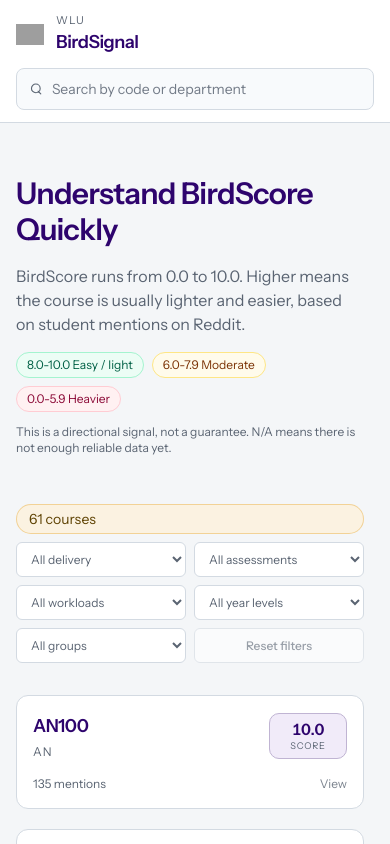
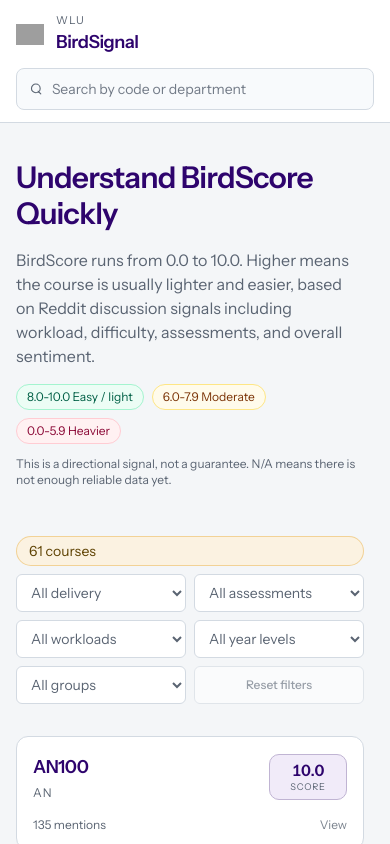
Before and after one commit to MarufHossain14/birdsignal, a React (Vite) app in the folder frontend/: page / in a window 390 px wide. Shown: the top 844 px of the page. Built offline with nearby package versions, Linux system fonts and the light colour scheme; grey boxes are pictures that could not be loaded; the HTML template or start-up script is replaced by a standard one.

Commit message:
Improved mobile layout, and stabilize header behavior

```diff
--- a/frontend/src/App.tsx
+++ b/frontend/src/App.tsx
@@ -264,14 +264,15 @@
     <div className="min-h-screen bg-[var(--bg)] text-[var(--text)]">
       <Header onSearch={handleSearch} />
 
-      <main className="mx-auto max-w-6xl px-4 pb-24 pt-44 sm:px-6 sm:pt-32 md:px-8">
+      <main className="mx-auto max-w-6xl px-4 pb-24 pt-40 sm:px-6 sm:pt-32 md:px-8">
         <div className="mb-12">
           <h1 className="text-3xl tracking-tight text-[var(--primary)] md:text-4xl">
             Understand BirdScore Quickly
           </h1>
           <p className="mt-4 max-w-3xl text-[var(--muted)]">
             BirdScore runs from 0.0 to 10.0. Higher means the course is usually
-            lighter and easier, based on student mentions on Reddit.
+            lighter and easier, based on Reddit discussion signals including
+            workload, difficulty, assessments, and overall sentiment.
           </p>
           <div className="mt-4 flex flex-wrap items-center gap-2 text-xs sm:text-sm">
             <span className="rounded-full border border-emerald-200 bg-emerald-50 px-2.5 py-1 text-emerald-800">
@@ -291,7 +292,7 @@
         </div>
 
         {loading ? (
-          <div className="grid grid-cols-1 gap-5 md:grid-cols-2 lg:grid-cols-3">
+          <div className="grid grid-cols-1 gap-3 md:grid-cols-2 md:gap-4 lg:grid-cols-3">
             {Array.from({ length: 6 }).map((_, index) => (
               <div
                 key={index}
@@ -320,7 +321,7 @@
                 <select
                   value={deliveryFilter}
                   onChange={(event) => setDeliveryFilter(event.target.value as DeliveryFilter)}
-                  className="w-full rounded-md border border-[var(--line)] bg-[var(--surface)] px-2.5 py-2 text-xs text-[var(--muted)] md:min-w-[10rem] md:w-auto"
+                  className="w-full rounded-md border border-[var(--line)] bg-[var(--surface)] px-2.5 py-2 text-sm text-[var(--muted)] md:min-w-[10rem] md:w-auto md:text-xs"
                 >
                   <option value="all">All delivery</option>
                   <option value="online">Online-friendly</option>
@@ -329,7 +330,7 @@
                 <select
                   value={assessmentFilter}
                   onChange={(event) => setAssessmentFilter(event.target.value as AssessmentFilter)}
-                  className="w-full rounded-md border border-[var(--line)] bg-[var(--surface)] px-2.5 py-2 text-xs text-[var(--muted)] md:min-w-[10rem] md:w-auto"
+                  className="w-full rounded-md border border-[var(--line)] bg-[var(--surface)] px-2.5 py-2 text-sm text-[var(--muted)] md:min-w-[10rem] md:w-auto md:text-xs"
                 >
                   <option value="all">All assessments</option>
                   <option value="few-exams">Few exams</option>
@@ -339,7 +340,7 @@
                 <select
                   value={workloadFilter}
                   onChange={(event) => setWorkloadFilter(event.target.value as WorkloadFilter)}
-                  className="w-full rounded-md border border-[var(--line)] bg-[var(--surface)] px-2.5 py-2 text-xs text-[var(--muted)] md:min-w-[10rem] md:w-auto"
+                  className="w-full rounded-md border border-[var(--line)] bg-[var(--surface)] px-2.5 py-2 text-sm text-[var(--muted)] md:min-w-[10rem] md:w-auto md:text-xs"
                 >
                   <option value="all">All workloads</option>
                   <option value="light">Light workload</option>
@@ -349,7 +350,7 @@
                 <select
                   value={yearLevelFilter}
                   onChange={(event) => setYearLevelFilter(event.target.value as YearLevelFilter)}
-                  className="w-full rounded-md border border-[var(--line)] bg-[var(--surface)] px-2.5 py-2 text-xs text-[var(--muted)] md:min-w-[10rem] md:w-auto"
+                  className="w-full rounded-md border border-[var(--line)] bg-[var(--surface)] px-2.5 py-2 text-sm text-[var(--muted)] md:min-w-[10rem] md:w-auto md:text-xs"
                 >
                   <option value="all">All year levels</option>
                   <option value="100">100 level</option>
@@ -360,7 +361,7 @@
                 <select
                   value={catalogFilter}
                   onChange={(event) => setCatalogFilter(event.target.value as CatalogFilter)}
-                  className="w-full rounded-md border border-[var(--line)] bg-[var(--surface)] px-2.5 py-2 text-xs text-[var(--muted)] md:min-w-[10rem] md:w-auto"
+                  className="w-full rounded-md border border-[var(--line)] bg-[var(--surface)] px-2.5 py-2 text-sm text-[var(--muted)] md:min-w-[10rem] md:w-auto md:text-xs"
                 >
                   <option value="all">All groups</option>
                   <option value="bird-courses">Bird Courses</option>
@@ -384,7 +385,7 @@
                 No courses match your search.
               </div>
             ) : (
-              <div className="grid grid-cols-1 gap-5 md:grid-cols-2 lg:grid-cols-3">
+              <div className="grid grid-cols-1 gap-3 md:grid-cols-2 md:gap-4 lg:grid-cols-3">
                 {filteredCourses.map((course) => (
                   <CourseCard
                     key={course.code}
--- a/frontend/src/components/Header.tsx
+++ b/frontend/src/components/Header.tsx
@@ -16,7 +16,7 @@
   }, [query, onSearch]);
 
   return (
-    <header className="fixed inset-x-0 top-0 z-40 border-b border-[var(--line)] bg-[var(--surface)]/95">
+    <header className="fixed inset-x-0 top-0 z-40 border-b border-[var(--line)] bg-[var(--surface)]/95 backdrop-blur-sm will-change-transform [transform:translateZ(0)] [backface-visibility:hidden]">
       <div className="mx-auto flex max-w-6xl flex-col items-start gap-3 px-4 py-3 sm:flex-row sm:items-center sm:justify-between sm:gap-5 sm:px-6 sm:py-3.5 md:px-8">
         <div className="flex items-center gap-3">
           <img src="/logo.png" alt="BirdSignal logo" className="h-7 w-7 object-contain" />
```
